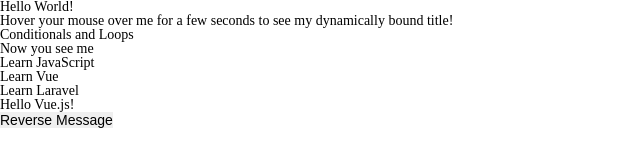
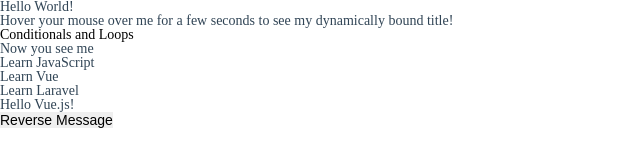
Before and after one commit to IslamisIsmoil/vuejs, a plain HTML site: page index.html in a window 1280 px wide. Shown: the whole page, without its empty margins (0-640 px from the left). Drawn offline with nearby package versions, Linux system fonts and the light colour scheme.

Commit message:
make it better

```diff
--- a/index.html
+++ b/index.html
@@ -28,11 +28,11 @@
         </ol>
     </div>
     <div id="app-5">
-        <p> {{ message }} </p>
+        <p v-cloak > {{ message }} </p>
         <button v-on:click="reverseMessage">Reverse Message</button>
     </div>
     <!-- production version, optimized for size and speed -->
-    <script src="https://cdn.jsdelivr.net/npm/vue"></script>
+    <script src="js/vue-script.js"></script>
     <script src="js/script.js"></script>
 </body>
 </html>
--- a/scss/style.scss
+++ b/scss/style.scss
@@ -14,3 +14,6 @@
 h1,h2,h3,h4,h5,h6{font-size: inherit;font-weight: 400;}
 ////////////////////////////////////////////////////////////
 [v-cloak] { display: none; }
+div, p, span {
+    color: #304455;
+}
```
Also changed, not shown: css/style.css, js/script.js (line endings or trailing spaces).
